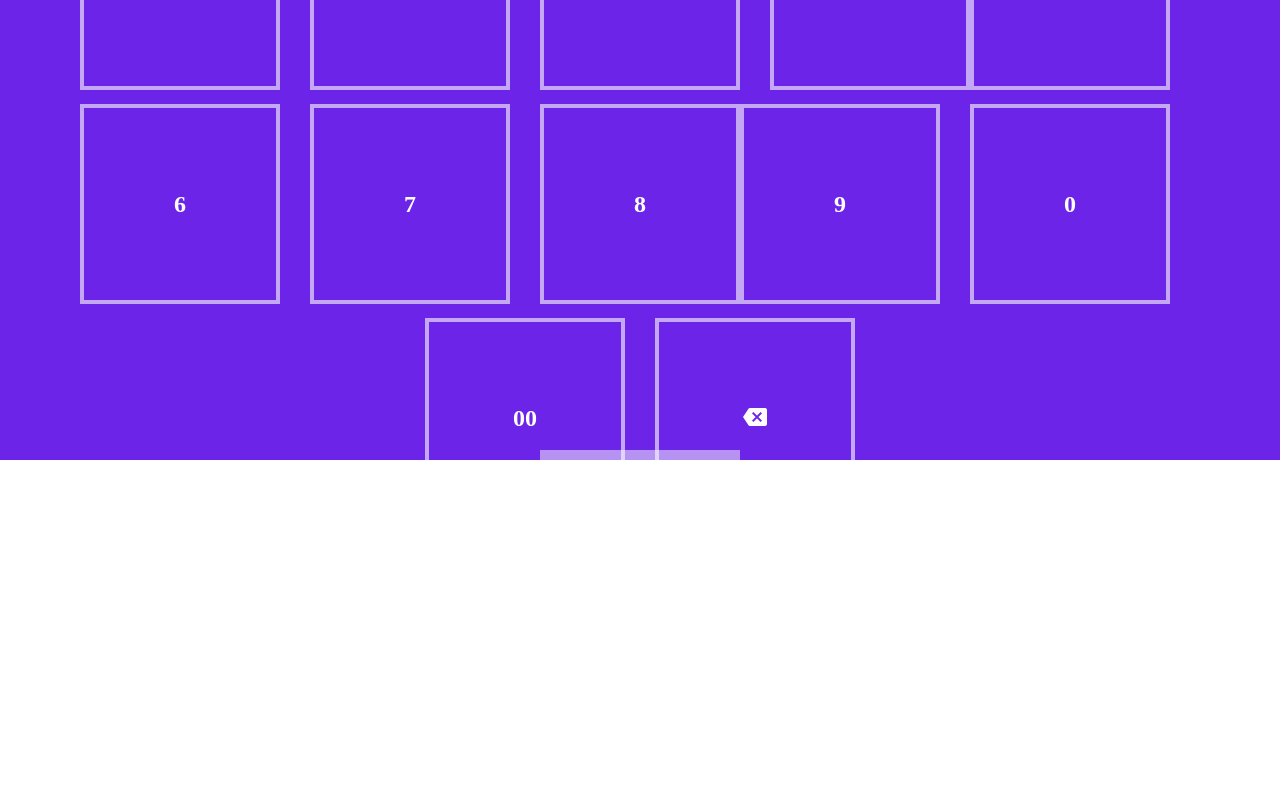
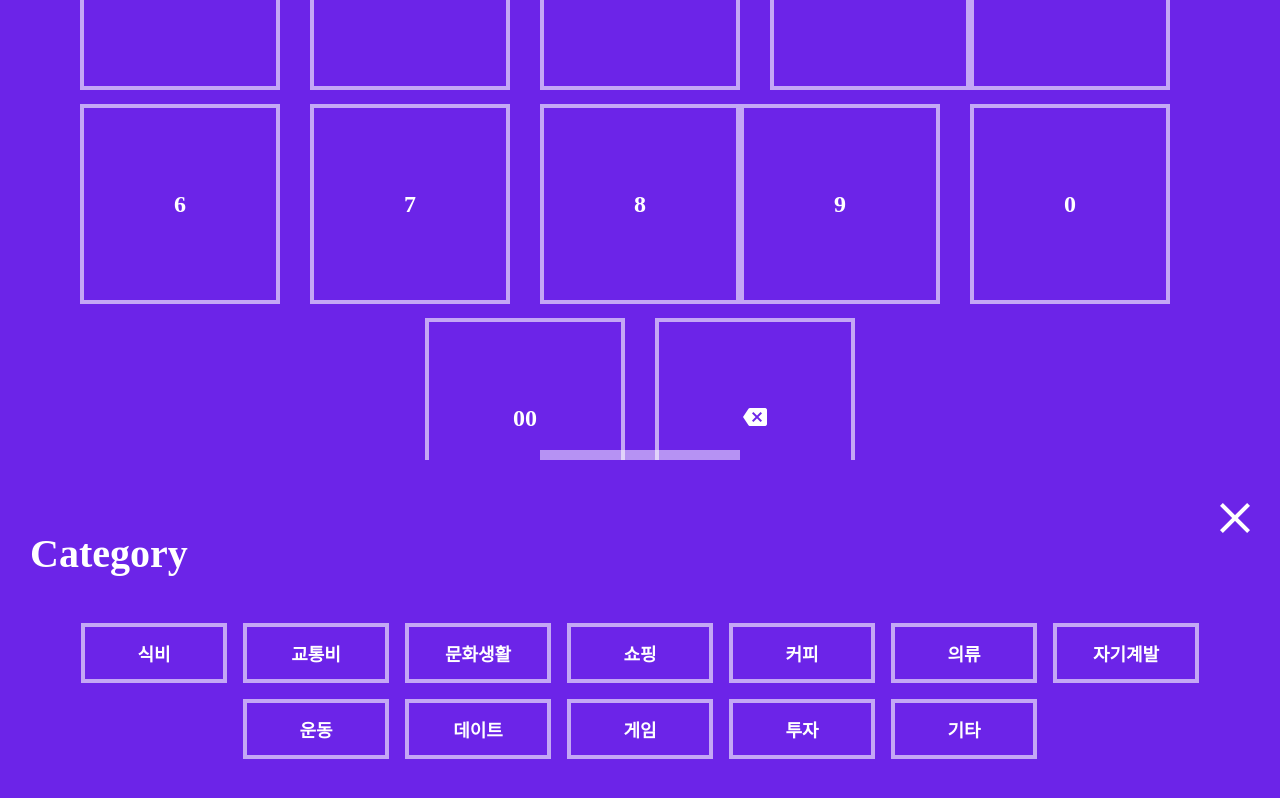
Before and after one commit to Project-PAY/Frontend, a React app in the folder pay/: page /register in a window 1280 px wide. Shown: the part 340-1138 px from the top of the page. Before the commit the page ends 872 px from the top, so only its background shows below. Built offline with nearby package versions, Linux system fonts and the light colour scheme; a web font is replaced by a local one.

Commit message:
:lipstick: Category 컴포넌트 transition 추가

```diff
--- a/pay/pages/register/index.tsx
+++ b/pay/pages/register/index.tsx
@@ -12,6 +12,7 @@ import withCommaNotation from '../../src/lib/withCommaNotation';
 import withoutSpecificStr from '../../src/lib/withoutSpecificStr';
 import {horizontalAlignMixin, opacityMixin} from '../../styles/mixins.styles';
 import Category from '../../src/components/Category';
+// import CSSTransition from "react-transition-group/CSSTransition";
 
 const Div = styled.div`
   height: 100%;
@@ -95,6 +96,24 @@ const OpenDetailOptionBtn = styled.button`
   cursor: pointer;
 `;
 
+// const StyledCategory = styled(Category)`
+//   &.fade-enter {
+//     opacity: 0;
+//   }
+
+//   &.fade-enter-active {
+//     opacity: 1;
+//   }
+
+//   &.fade-exit {
+//     opacity: 1;
+//   }
+
+//   &.fade-exit-active {
+//     opacity: 0;
+//   }
+// `;
+
 interface Props extends RouteComponentProps {
 }
 
@@ -174,12 +193,26 @@ const Register: React.FC<Props> = ({history}) => {
           <OpenDetailOptionBtn onClick={() => toggleDetailOption(true)}/>
         </RegisterSpace>
       </CenterDiv>
-      {isDetailOptionOpened && (
-        <Category
-          type={isExpenditureTab ? 'expenditure' : 'income'}
-          onClose={() => toggleDetailOption(false)}
-        />
-      )}
+      {/* isDetailOptionOpened && (
+        <CSSTransition
+          timeout={1000}
+          classNames="fade"
+          in={isDetailOptionOpened}
+          unmountOnExit
+          mountOnEnter
+        >
+          {() => <StyledCategory
+            type={isExpenditureTab ? 'expenditure' : 'income'}
+            onClose={() => toggleDetailOption(false)}
+            className="fade"
+          />}
+        </CSSTransition>
+      ) */}
+      <Category
+        type={isExpenditureTab ? 'expenditure' : 'income'}
+        onClose={() => toggleDetailOption(false)}
+        on={isDetailOptionOpened}
+      />
     </Div>
   );
 };
--- a/pay/src/components/Category/index.tsx
+++ b/pay/src/components/Category/index.tsx
@@ -1,5 +1,5 @@
 import * as React from 'react';
-import styled, {keyframes} from 'styled-components';
+import styled from 'styled-components';
 import {$MAIN, $WHTIE} from '../../../styles/variables.types';
 import {fontStyleMixin} from '../../../styles/mixins.styles';
 import Radio from '../common/Radio';
@@ -7,24 +7,41 @@ import useCategory from './useCategory';
 import {expenditureCategories, incomeCategories} from './category';
 import closeIcon from '../../assets/icons/icon-close.png';
 
-const testAnimation = keyframes`
-  from {
-    top: 100%;
-  }
+interface ICategoryCompProps {
+  checked: boolean;
+  label: string;
+  onClick: () => void;
+}
 
-  to {
-    top: 0;
-  }
-`;
+const CategoryComp: React.FC<ICategoryCompProps> = React.memo(({
+  checked,
+  label,
+  onClick
+}) => (
+  <li>
+    <Radio
+      checked={checked}
+      label={label}
+      onClick={onClick}
+    />
+  </li>
+));
 
-const Div = styled.div`
+interface Props {
+  type: 'expenditure' | 'income';
+  onClose: () => void;
+  on: boolean;
+  className?: string;
+}
+
+const Div = styled.div<Pick<Props, 'on'>>`
   position: absolute;
   z-index: 10;
-  top: 0;
   width: 100%;
   height: 100%;
   background-color: ${$MAIN};
-  animation: ${testAnimation} .4s ease forwards;
+  transition: .4s;
+  top: ${({on}) => on ? 0 : '100%'};
 `;
 
 const CenterDiv = styled.div`
@@ -62,48 +79,31 @@ const Ul = styled.ul`
   }
 `;
 
-interface ICategoryCompProps {
-  checked: boolean;
-  label: string;
-  onClick: () => void;
-}
-
-const CategoryComp: React.FC<ICategoryCompProps> = React.memo(({
-  checked,
-  label,
-  onClick
-}) => (
-  <li>
-    <Radio
-      checked={checked}
-      label={label}
-      onClick={onClick}
-    />
-  </li>
-));
-
-interface Props {
-  type: 'expenditure' | 'income';
-  onClose: () => void;
-}
-
 const Category: React.FC<Props> = React.memo(({
   type,
-  onClose
+  onClose,
+  on,
+  className
 }) => {
   const {
     category,
-    changeCategory
+    setCategory
   } = useCategory();
 
   return (
-    <Div>
+    <Div
+      className={className}
+      on={on}
+    >
       <CenterDiv>
         <H1>Category</H1>
         <Img
           src={closeIcon}
           alt="닫기"
-          onClick={onClose}
+          onClick={() => {
+            onClose();
+            setCategory('');
+          }}
         />
         <Ul>
           {(type === 'expenditure'
@@ -114,7 +114,7 @@ const Category: React.FC<Props> = React.memo(({
               key={value}
               checked={category === value}
               label={label}
-              onClick={changeCategory(value)}
+              onClick={() => setCategory(value)}
             />
           ))}
         </Ul>
--- a/pay/src/components/Category/useCategory.ts
+++ b/pay/src/components/Category/useCategory.ts
@@ -3,13 +3,9 @@ import * as React from 'react';
 const useCategory = () => {
   const [category, setCategory] = React.useState('');
 
-  const changeCategory = React.useCallback((value: string) => () => {
-    setCategory(value);
-  }, []);
-
   return {
     category,
-    changeCategory
+    setCategory
   };
 };
 
```
